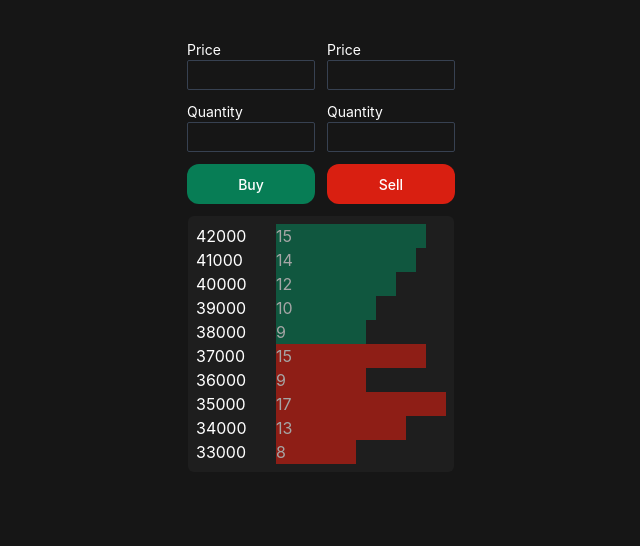
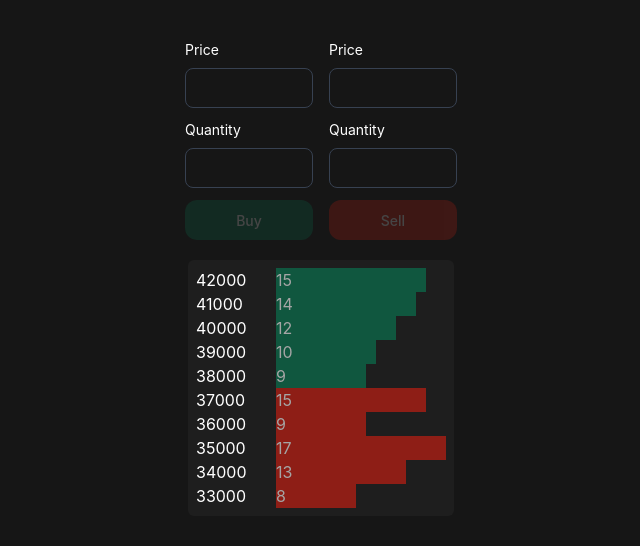
Before and after one commit to cuongcode/interview, a React (Create React App) app: page / in a window 1280 px wide. Shown: the top 546 px of the page, without its empty margins (319-959 px from the left). Built offline with nearby package versions, Linux system fonts and the light colour scheme.

Commit message:
fix input style

```diff
--- a/src/App.tsx
+++ b/src/App.tsx
@@ -66,8 +66,8 @@ function App() {
   };
 
   return (
-    <div className="flex flex-col gap-3 items-center p-10 bg-background-black text-white h-screen">
-      <div className="flex gap-3 max-w-xl">
+    <div className="flex flex-col gap-5 items-center p-10 bg-background-black text-white h-screen">
+      <div className="flex gap-4 max-w-xl">
         <div className="flex flex-col gap-3">
           <BaseInput
             title="Price"
@@ -79,7 +79,7 @@ function App() {
             value={buyCount}
             onChange={(e) => setBuyCount(e.target.value.replace(/\D/g, ""))}
           />
-          <Button preset="success" text="Buy" onClick={_onAddBuy} />
+          <Button preset="success" text="Buy" onClick={_onAddBuy} disabled={buyPrice === '' || buyCount === ''}/>
         </div>
 
         <div className="flex flex-col gap-3">
@@ -93,7 +93,7 @@ function App() {
             value={sellCount}
             onChange={(e) => setSellCount(e.target.value.replace(/\D/g, ""))}
           />
-          <Button preset="error" text="Sell" onClick={_onAddSell} />
+          <Button preset="error" text="Sell" onClick={_onAddSell} disabled={sellPrice === '' || sellCount === ''}/>
         </div>
       </div>
 
--- a/src/components/input.tsx
+++ b/src/components/input.tsx
@@ -26,11 +26,11 @@ export const BaseInput: FC<BaseInputProps> = (props) => {
     ...rest
   } = props;
   return (
-    <div className="flex flex-col w-32">
+    <div className="flex flex-col w-32 gap-2">
       <div className="text-sm">{title}</div>
       <div
         className={clsx(
-          "flex items-center gap-2 overflow-hidden border border-gray-700 rounded-sm",
+          "flex items-center gap-2 overflow-hidden border border-gray-700 rounded-lg h-10 p-3",
           className
         )}
       >
```
